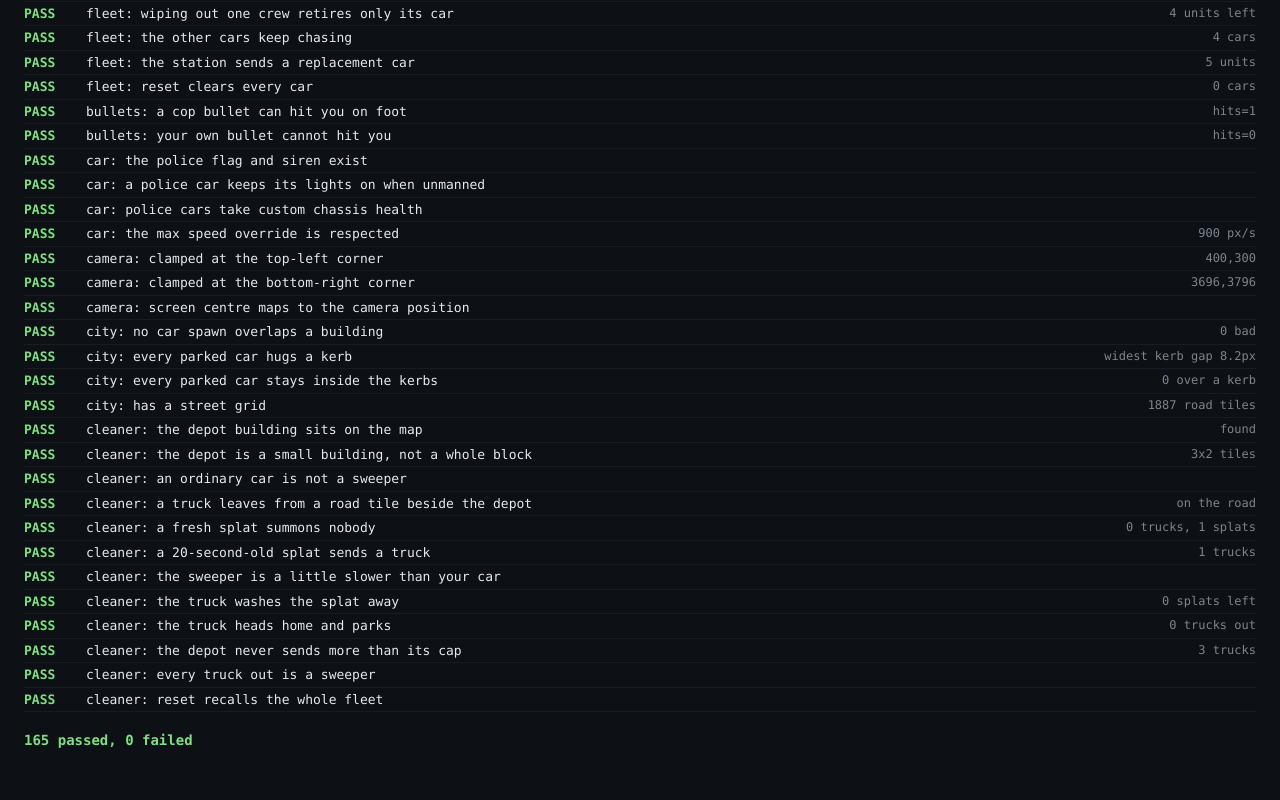
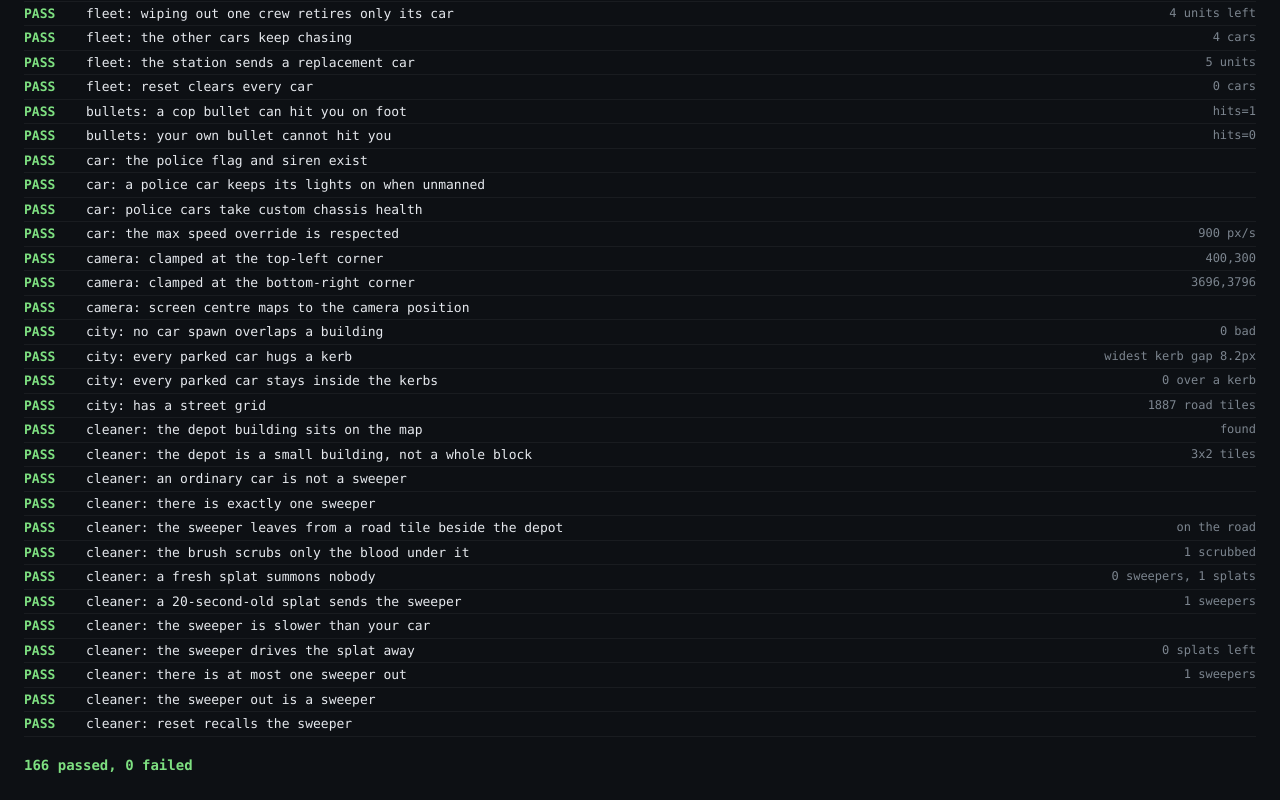
Before and after one commit to jonassode/carjack, a plain HTML site: page tests.html in a window 1280 px wide. Shown: the part 3397-4197 px from the top of the page. Before the commit the page ends 4172 px from the top, so only its background shows below. Drawn offline with Linux system fonts and the light colour scheme.

Commit message:
Make the street cleaner a lone, slower sweeper that cleans by driving over blood
There is now a single sweeper (CLEANER_MAX_UNITS 1). It no longer parks and sprays a radius: it scrubs any decal within CLEANER_SWEEP_RADIUS of its chassis as it rolls over it, and moves on to the next oldest decal until the streets are clean. It is slower (CLEANER_SPEED_MULT 0.45), creeps in with a look-ahead road route so it actually drives over the splat instead of orbiting it, and heads home when done. Replaces CLEANER_WASH_TIME/CLEANER_WASH_RADIUS with CLEANER_SWEEP_RADIUS/CLEANER_LOOKAHEAD.

```diff
--- a/src/cleaner.js
+++ b/src/cleaner.js
@@ -2,9 +2,10 @@
 //
 // A little depot building ('C' on the map) keeps the streets tidy. A blood splat
 // that has been lying there for CLEAN_DELAY seconds with nobody washing it
-// summons a cleaner truck: it rolls out of the depot, follows the road grid to
-// the mess, stops, scrubs every decal within CLEANER_WASH_RADIUS away, then
-// drives home. That drains the decal pool so it never just fills to SPLAT_MAX.
+// summons the depot's one sweeper truck: it rolls out, follows the road grid to
+// the mess, cleans the blood by driving right over it (scrubbing any decal
+// within CLEANER_SWEEP_RADIUS of its chassis as it goes), then heads home. That
+// drains the decal pool so it never just fills to SPLAT_MAX.
 window.CJ = window.CJ || {};
 
 CJ.Cleaner = (function () {
@@ -122,9 +123,9 @@ CJ.Cleaner = (function () {
       repath: 0,
       stuck: 0,
       reverse: 0,
-      state: 'out',                    // out | wash | home
-      wash: 0,
-      life: 0
+      state: 'out',                    // out | home
+      spray: 0,
+      targetTime: 0
     };
     units.push(u);
     carsRef.push(truck);
@@ -166,22 +167,39 @@ CJ.Cleaner = (function () {
       u.repath = C.CLEANER_REPATH;
     }
 
+    var dist = M.dist(car.x, car.y, tx, ty);
     var aimX = tx;
     var aimY = ty;
     var path = u.path;
-    if (path && path.length) {
+    // Once close, aim straight at the spot so the truck mounts the kerb and
+    // drives over the decal instead of stopping at the nearest road tile.
+    if (dist >= C.CLEANER_REACH && path && path.length) {
       while (u.waypoint < path.length - 1 &&
              M.dist(car.x, car.y, path[u.waypoint].x, path[u.waypoint].y) < 34) {
         u.waypoint++;
       }
-      aimX = path[u.waypoint].x;
-      aimY = path[u.waypoint].y;
+      // Aim a little way down the road so corners are anticipated instead of
+      // taken at the last moment (which made the sweeper overshoot and orbit).
+      var look = u.waypoint;
+      for (var j = u.waypoint; j < path.length; j++) {
+        if (M.dist(car.x, car.y, path[j].x, path[j].y) > C.CLEANER_LOOKAHEAD) break;
+        look = j;
+      }
+      aimX = path[look].x;
+      aimY = path[look].y;
     }
 
     var diff = wrapAngle(Math.atan2(aimY - car.y, aimX - car.x) - car.heading);
     var steer = M.clamp(diff * 2.4, -1, 1);
     var throttle = 1;
-    if (Math.abs(diff) > 0.9) throttle = 0.35;   // ease into tight corners
+    if (Math.abs(diff) > 0.6) throttle = 0.5;    // ease into corners
+    if (Math.abs(diff) > 1.0) throttle = 0.3;
+    if (dist < C.CLEANER_REACH) {
+      // Creep the last stretch: slow enough that the steering can curl onto the
+      // decal and roll right over it instead of just orbiting it.
+      throttle = car.speed > 95 ? -1 : 0.4;
+      steer = M.clamp(diff * 3, -1, 1);
+    }
 
     if (u.reverse > 0) {
       u.reverse -= dt;
@@ -218,44 +236,54 @@ CJ.Cleaner = (function () {
     }
 
     var C = CJ.CFG;
-    u.life += dt;
     car.brush = (car.brush + dt * 13) % TAU;
 
-    if (u.state === 'out') {
-      // A truck that cannot reach its mess gives up and heads home, so a stray
-      // unreachable decal cannot pin the whole fleet forever.
-      if (u.life > C.CLEANER_GIVEUP) {
+    // The sweeper cleans by rolling over the blood: scrub any decal within the
+    // brush's reach, and puff water out front for a moment whenever it does.
+    if (CJ.Blood.cleanNear(car.x, car.y, C.CLEANER_SWEEP_RADIUS) > 0) u.spray = 0.35;
+    if (u.spray > 0) u.spray -= dt;
+    car.spraying = u.spray > 0;
+
+    if (u.state === 'home') {
+      driveTo(u, dt, u.homeX, u.homeY);
+      if (M.dist(car.x, car.y, u.homeX, u.homeY) < C.CLEANER_REACH) retire(u);
+      return;
+    }
+
+    // Out on the streets: chase the oldest decal that has waited long enough.
+    // When the one we are after is gone (driven over, or dropped by the pool
+    // cap) take the next; when there are none left, head home.
+    if (!u.target || CJ.Blood.splats.indexOf(u.target) === -1) {
+      var next = waitingSplat();
+      if (!next) {
         u.state = 'home';
         u.path = null;
         u.waypoint = 0;
         u.repath = 0;
         return;
       }
-      driveTo(u, dt, u.tx, u.ty);
-      if (M.dist(car.x, car.y, u.tx, u.ty) < C.CLEANER_REACH) {
-        u.state = 'wash';
-        u.wash = C.CLEANER_WASH_TIME;
-        car.vx = 0;
-        car.vy = 0;
-      }
-    } else if (u.state === 'wash') {
-      // Park up and scrub: hold still while the brush and water run.
-      car.update(dt, { throttle: 0, steer: 0 });
-      car.integrate(dt, world);
-      car.spraying = true;
-      u.wash -= dt;
-      if (u.wash <= 0) {
-        CJ.Blood.cleanNear(u.tx, u.ty, C.CLEANER_WASH_RADIUS);
-        car.spraying = false;
-        u.state = 'home';
-        u.path = null;
-        u.waypoint = 0;
-        u.repath = 0;
-      }
-    } else {
-      driveTo(u, dt, u.homeX, u.homeY);
-      if (M.dist(car.x, car.y, u.homeX, u.homeY) < C.CLEANER_REACH) retire(u);
+      u.target = next;
+      u.tx = next.x;
+      u.ty = next.y;
+      u.targetTime = 0;
+      u.path = null;
+      u.waypoint = 0;
+      u.repath = 0;
     }
+
+    // A sweeper that cannot reach one mess gives up on it and goes home, so a
+    // stray unreachable decal cannot pin it forever.
+    u.targetTime += dt;
+    if (u.targetTime > C.CLEANER_GIVEUP) {
+      u.target = null;
+      u.state = 'home';
+      u.path = null;
+      u.waypoint = 0;
+      u.repath = 0;
+      return;
+    }
+
+    driveTo(u, dt, u.tx, u.ty);
   }
 
   // ------------------------------------------------------------------ API
--- a/src/config.js
+++ b/src/config.js
@@ -81,21 +81,22 @@ CJ.CFG = {
 
   // --- street cleaners (blood decals) -------------------------------------
   // A small depot building ('C' on the map) keeps the streets tidy. A splat
-  // that sits for CLEAN_DELAY seconds with nobody washing it summons a cleaner
-  // truck: it drives out over the road grid, scrubs every decal within
-  // CLEANER_WASH_RADIUS, then heads home. That drains the decal pool long before
-  // it can ever fill up to SPLAT_MAX.
-  CLEAN_DELAY: 20,            // seconds a splat is left before a truck is sent
-  CLEANER_MAX_UNITS: 3,       // most trucks out at once
+  // that sits for CLEAN_DELAY seconds with nobody washing it summons the depot's
+  // lone sweeper truck. It drives out over the road grid, cleans the blood by
+  // literally rolling over it (scrubbing any decal within CLEANER_SWEEP_RADIUS),
+  // then heads home. That drains the decal pool long before it can ever fill up
+  // to SPLAT_MAX.
+  CLEAN_DELAY: 20,            // seconds a splat is left before the sweeper is sent
+  CLEANER_MAX_UNITS: 1,       // a single sweeper works the whole city
   CLEANER_CAR_HP: 9999,       // a service truck; scrapes never write it off
-  CLEANER_SPEED_MULT: 0.80,   // slower than your car
-  CLEANER_ACCEL_MULT: 0.9,
+  CLEANER_SPEED_MULT: 0.45,   // noticeably slower than your car
+  CLEANER_ACCEL_MULT: 0.7,
   CLEANER_REPATH: 0.9,        // seconds between road routes
-  CLEANER_REACH: 100,         // close enough to a mess to start washing
-  CLEANER_WASH_TIME: 1.8,     // seconds spent scrubbing
-  CLEANER_WASH_RADIUS: 120,   // splats wiped within this of the truck
-  CLEANER_DEPART_DELAY: 0.8,  // gap between trucks rolling out
-  CLEANER_GIVEUP: 30,         // seconds before a wedged truck heads home
+  CLEANER_REACH: 90,          // inside this it aims straight at the decal
+  CLEANER_LOOKAHEAD: 130,     // px of road to aim at (anticipates corners)
+  CLEANER_SWEEP_RADIUS: 46,   // blood it drives over gets scrubbed away
+  CLEANER_DEPART_DELAY: 0.8,  // seconds before the sweeper rolls out
+  CLEANER_GIVEUP: 30,         // seconds before a wedged sweeper heads home
 
   // --- explosions / health ------------------------------------------------
   EXPLOSION_RADIUS: 190,      // px blast radius around a car that blows up
--- a/tests.html
+++ b/tests.html
@@ -751,9 +751,9 @@
   assert('city: has a street grid', roadCount > 900, roadCount + ' road tiles');
 
   // ---------------------------------------------------------------- street cleaners
-  // A splat that lives CLEAN_DELAY seconds summons a truck from the depot; the
-  // truck scrubs the decals near it, so the pool drains back down instead of
-  // ever filling up to SPLAT_MAX.
+  // A splat that lives CLEAN_DELAY seconds summons the depot's lone sweeper; it
+  // drives over the blood to scrub it, so the pool drains instead of filling up
+  // to SPLAT_MAX.
   CJ.Blood.clear();
   CJ.Cleaner.init(world);
   CJ.Cleaner.reset();
@@ -767,15 +767,27 @@
                 : 'missing');
   assert('cleaner: an ordinary car is not a sweeper',
     new CJ.Car({ x: 0, y: 0 }).cleaner === false);
+  assert('cleaner: there is exactly one sweeper', CJ.CFG.CLEANER_MAX_UNITS === 1);
 
   var depotSpot = CJ.Cleaner.spawnPoint(world, []);
-  assert('cleaner: a truck leaves from a road tile beside the depot',
+  assert('cleaner: the sweeper leaves from a road tile beside the depot',
     !!depotSpot && world.tileChar(Math.floor(depotSpot.x / world.tile),
                                   Math.floor(depotSpot.y / world.tile)) === '=',
     depotSpot ? 'on the road' : 'none');
 
-  // A fresh splat must not summon anybody until it has aged past the delay.
-  CJ.Blood.add(depotSpot.x, depotSpot.y, 1, 0);
+  // The brush only scrubs the blood it actually drives over.
+  CJ.Blood.clear();
+  CJ.Blood.add(500, 500, 1, 0);
+  CJ.Blood.add(700, 500, 1, 0);
+  var scrubbed = CJ.Blood.cleanNear(500, 500, CJ.CFG.CLEANER_SWEEP_RADIUS);
+  assert('cleaner: the brush scrubs only the blood under it',
+    scrubbed === 1 && CJ.Blood.count === 1, scrubbed + ' scrubbed');
+  CJ.Blood.clear();
+
+  // A mess across town, so the sweeper has to actually drive out to it.
+  var farSpot = CJ.Police.spawnPoint(world, []);
+  CJ.Blood.add(farSpot.x, farSpot.y, 1, 0);
+
   var beforeDelay = Math.ceil((CJ.CFG.CLEAN_DELAY - 1) / CJ.CFG.DT);
   for (i = 0; i < beforeDelay; i++) {
     CJ.Blood.update(CJ.CFG.DT);
@@ -783,30 +795,28 @@
   }
   assert('cleaner: a fresh splat summons nobody',
     cleanerCars.length === 0 && CJ.Blood.count === 1,
-    cleanerCars.length + ' trucks, ' + CJ.Blood.count + ' splats');
+    cleanerCars.length + ' sweepers, ' + CJ.Blood.count + ' splats');
 
-  // Once it passes CLEAN_DELAY, the depot rolls a truck out.
+  // Once it passes CLEAN_DELAY, the depot rolls the sweeper out.
   for (i = 0; i < Math.ceil(2 / CJ.CFG.DT); i++) {
     CJ.Blood.update(CJ.CFG.DT);
     CJ.Cleaner.update(CJ.CFG.DT, cleanerCars);
   }
-  assert('cleaner: a 20-second-old splat sends a truck',
+  assert('cleaner: a 20-second-old splat sends the sweeper',
     cleanerCars.length === 1 && cleanerCars[0].cleaner === true,
-    cleanerCars.length + ' trucks');
-  assert('cleaner: the sweeper is a little slower than your car',
+    cleanerCars.length + ' sweepers');
+  assert('cleaner: the sweeper is slower than your car',
     cleanerCars.length === 1 && cleanerCars[0].maxSpeed < CJ.CFG.CAR_MAX);
 
-  // It washes the mess away, then heads home and parks.
-  for (i = 0; i < Math.ceil(10 / CJ.CFG.DT); i++) {
+  // It drives over the mess and scrubs it away.
+  for (i = 0; i < Math.ceil(15 / CJ.CFG.DT); i++) {
     CJ.Blood.update(CJ.CFG.DT);
     CJ.Cleaner.update(CJ.CFG.DT, cleanerCars);
   }
-  assert('cleaner: the truck washes the splat away', CJ.Blood.count === 0,
+  assert('cleaner: the sweeper drives the splat away', CJ.Blood.count === 0,
     CJ.Blood.count + ' splats left');
-  assert('cleaner: the truck heads home and parks',
-    cleanerCars.length === 0 && !CJ.Cleaner.active, cleanerCars.length + ' trucks out');
 
-  // A pile of old splats cannot summon more than the cap of trucks at once.
+  // A pile of old splats still only ever summons the one sweeper.
   CJ.Blood.clear();
   CJ.Cleaner.reset();
   cleanerCars.length = 0;
@@ -817,15 +827,14 @@
     CJ.Blood.add(sp.x + i * 3, sp.y, 1, 0);
   }
   for (i = 0; i < Math.ceil((CJ.CFG.CLEAN_DELAY + 2) / CJ.CFG.DT); i++) CJ.Blood.update(CJ.CFG.DT);
-  for (i = 0; i < Math.ceil(4 / CJ.CFG.DT); i++) CJ.Cleaner.update(CJ.CFG.DT, cleanerCars);
-  assert('cleaner: the depot never sends more than its cap',
-    cleanerCars.length > 0 && cleanerCars.length <= CJ.CFG.CLEANER_MAX_UNITS,
-    cleanerCars.length + ' trucks');
-  assert('cleaner: every truck out is a sweeper',
+  for (i = 0; i < Math.ceil(3 / CJ.CFG.DT); i++) CJ.Cleaner.update(CJ.CFG.DT, cleanerCars);
+  assert('cleaner: there is at most one sweeper out',
+    cleanerCars.length === CJ.CFG.CLEANER_MAX_UNITS, cleanerCars.length + ' sweepers');
+  assert('cleaner: the sweeper out is a sweeper',
     cleanerCars.every(function (c) { return c.cleaner === true; }));
 
   CJ.Cleaner.reset();
-  assert('cleaner: reset recalls the whole fleet',
+  assert('cleaner: reset recalls the sweeper',
     cleanerCars.length === 0 && !CJ.Cleaner.active);
   CJ.Blood.clear();
 
```
Also changed, not shown: src/car.js (+4 -4 lines), 1 other file.
